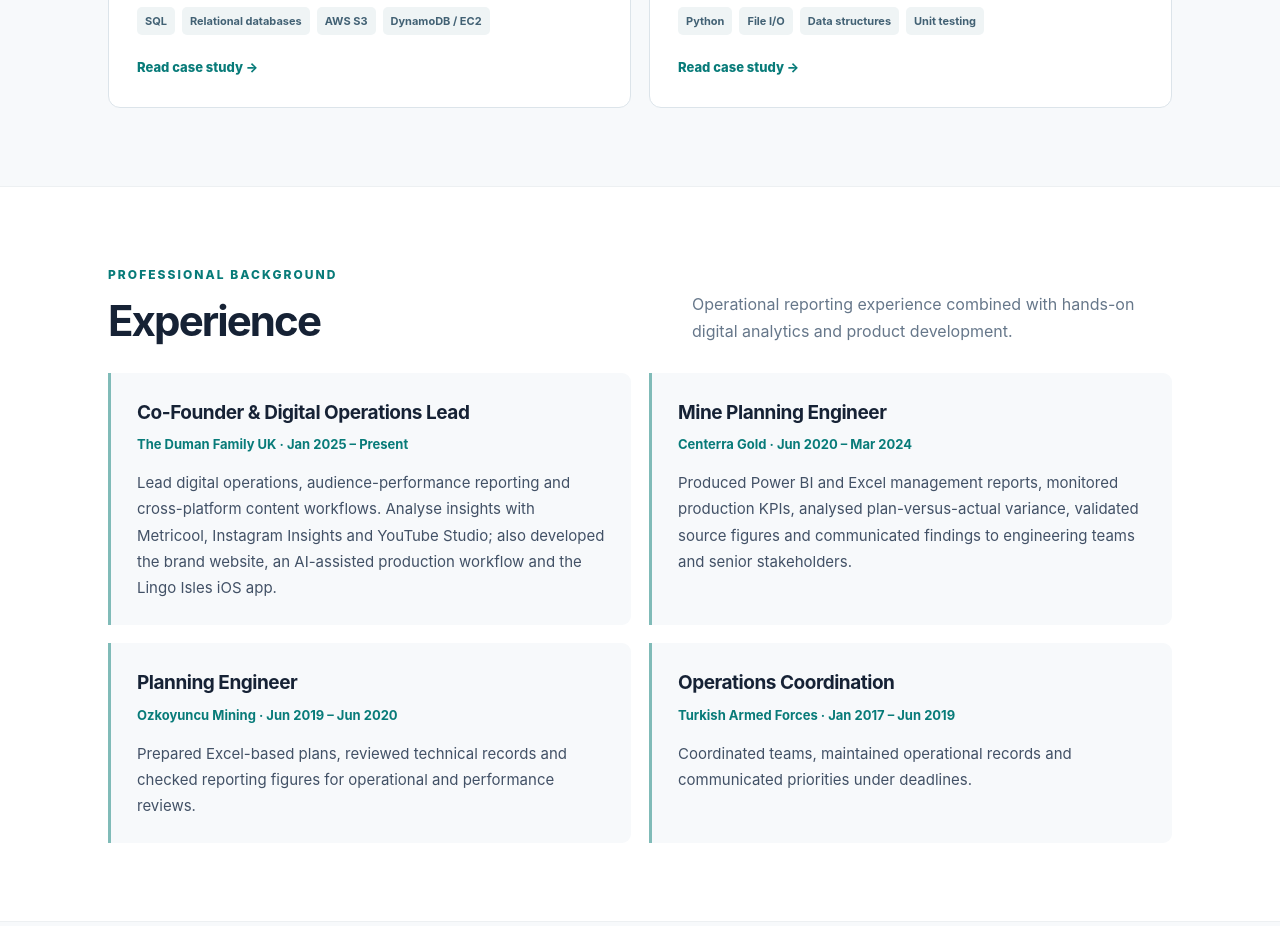
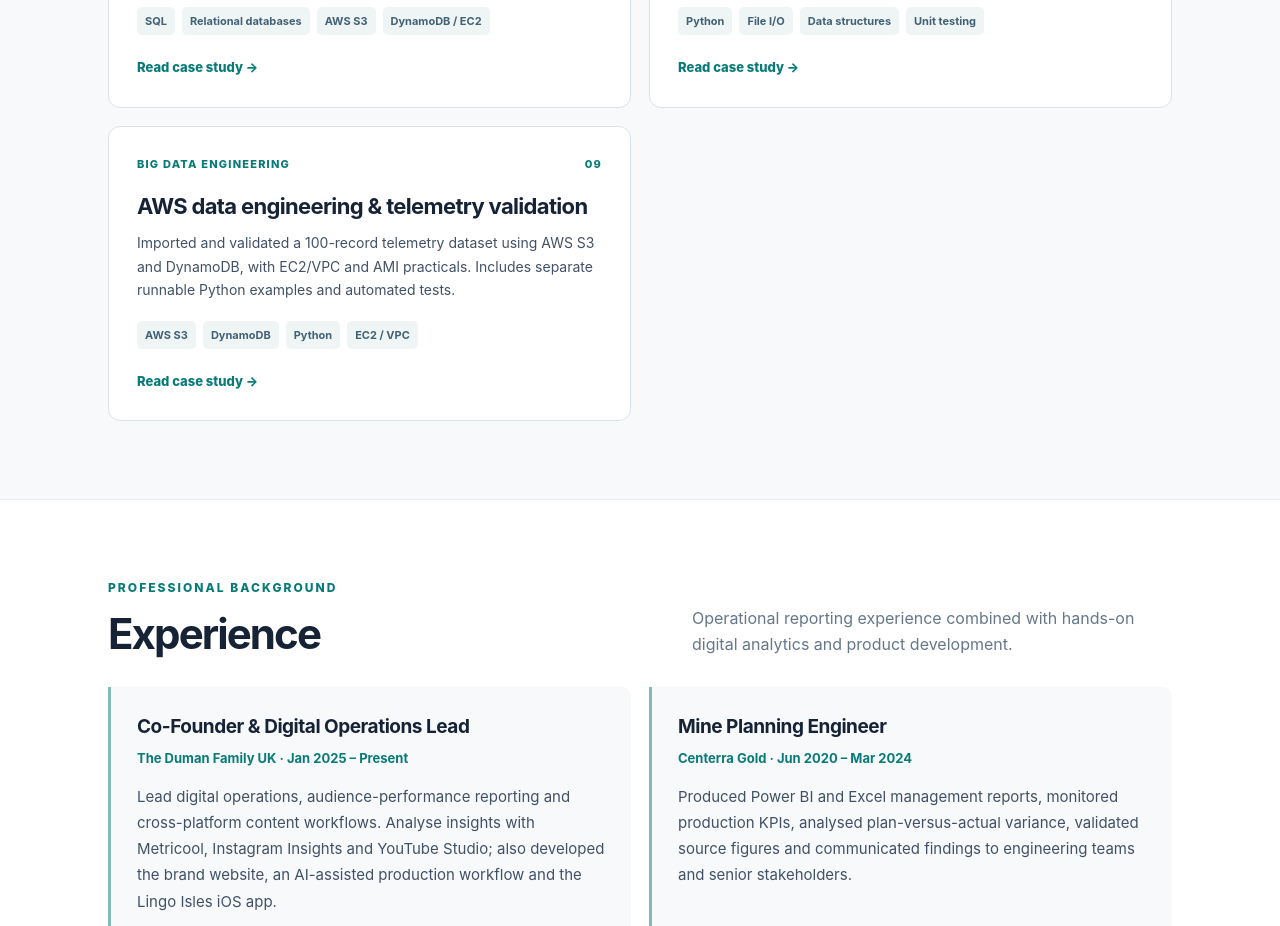
Before and after one commit to mrcdmn03/mrcdmn03.github.io, a plain HTML site: page index.html in a window 1280 px wide. Shown: the part 2020-2946 px from the top of the page. Drawn offline with Linux system fonts and the light colour scheme.

Commit message:
Feature AWS data engineering project on portfolio homepage

```diff
--- a/index.html
+++ b/index.html
@@ -78,6 +78,12 @@
  <h3>Python data structures &amp; statistical functions</h3><p>Developed eight Python functions to parse text files, handle lists and dictionaries, and calculate totals, mean, median and recursive maxima. Source code and unit tests available.</p>
  <div class="tags"><span class="tag">Python</span><span class="tag">File I/O</span><span class="tag">Data structures</span><span class="tag">Unit testing</span></div>
  <a class="card-link" href="projects/python-data-structures.html" aria-label="Read case study: Python data structures">Read case study →</a>
+</article>
+<article class="project-card">
+ <div class="project-overline"><span>BIG DATA ENGINEERING</span><span>09</span></div>
+ <h3>AWS data engineering &amp; telemetry validation</h3><p>Imported and validated a 100-record telemetry dataset using AWS S3 and DynamoDB, with EC2/VPC and AMI practicals. Includes separate runnable Python examples and automated tests.</p>
+ <div class="tags"><span class="tag">AWS S3</span><span class="tag">DynamoDB</span><span class="tag">Python</span><span class="tag">EC2 / VPC</span></div>
+ <a class="card-link" href="projects/ecostream-aws-data-engineering.html" aria-label="Read case study: AWS data engineering and telemetry validation">Read case study →</a>
 </article></div>
 </div></section>
 <section class="section section-alt" id="experience"><div class="container">
```
